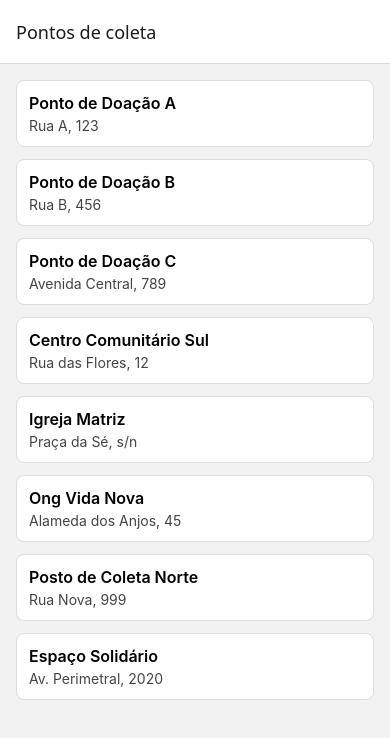
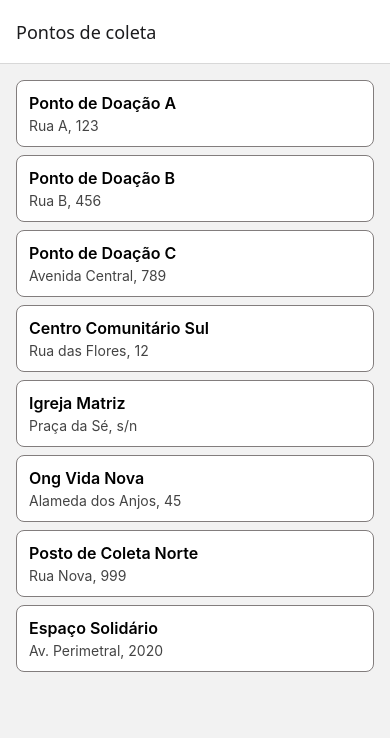
Before and after one commit to GuiSaiUwU/ONG-Alimentos, a React Native app: screen /TelaListaPontos in a window 390 px wide. Shown: the top 738 px of the page. Built offline with nearby package versions, Linux system fonts and the light colour scheme.

Commit message:
feat: FlatList em vez de .map

```diff
--- a/src/telas/TelaListaPontos.tsx
+++ b/src/telas/TelaListaPontos.tsx
@@ -1,5 +1,5 @@
 import { NativeStackScreenProps } from "@react-navigation/native-stack";
-import { Pressable, StyleSheet, Text, View } from "react-native";
+import { FlatList, Pressable, StyleSheet, Text, View } from "react-native";
 import { pontosMock } from "../dados/pontosMock";
 import { Ponto, RootStackParamList } from "../types";
 
@@ -17,15 +17,19 @@ function PontoItem({ ponto, onPress }: { ponto: Ponto; onPress: () => void }) {
 export default function TelaListaPontos({ navigation }: Props) {
   return (
     <View style={styles.container}>
-      {pontosMock.map((ponto) => (
-        <PontoItem
-          key={ponto.id}
-          ponto={ponto}
-          onPress={() =>
-            navigation.navigate("TelaDetalhePonto", { pontoId: ponto.id })
-          }
-        />
-      ))}
+      <FlatList
+        data={pontosMock}
+        keyExtractor={(item) => item.id.toString()}
+        renderItem={({item}) =>
+          <PontoItem
+            key={item.id}
+            ponto={item}
+            onPress={() =>
+              navigation.navigate("TelaDetalhePonto", { pontoId: item.id })
+            }
+          />
+        }
+      />
     </View>
   );
 }
@@ -38,9 +42,10 @@ const styles = StyleSheet.create({
   },
   item: {
     borderWidth: 1,
-    borderColor: "#ddd",
+    borderColor: "#827d7d",
     borderRadius: 8,
     padding: 12,
+    marginBottom: 8,
     backgroundColor: "#fff",
   },
   nome: {
```
Also changed, not shown: 1 other file (tests, documents, lock files or other folders).
